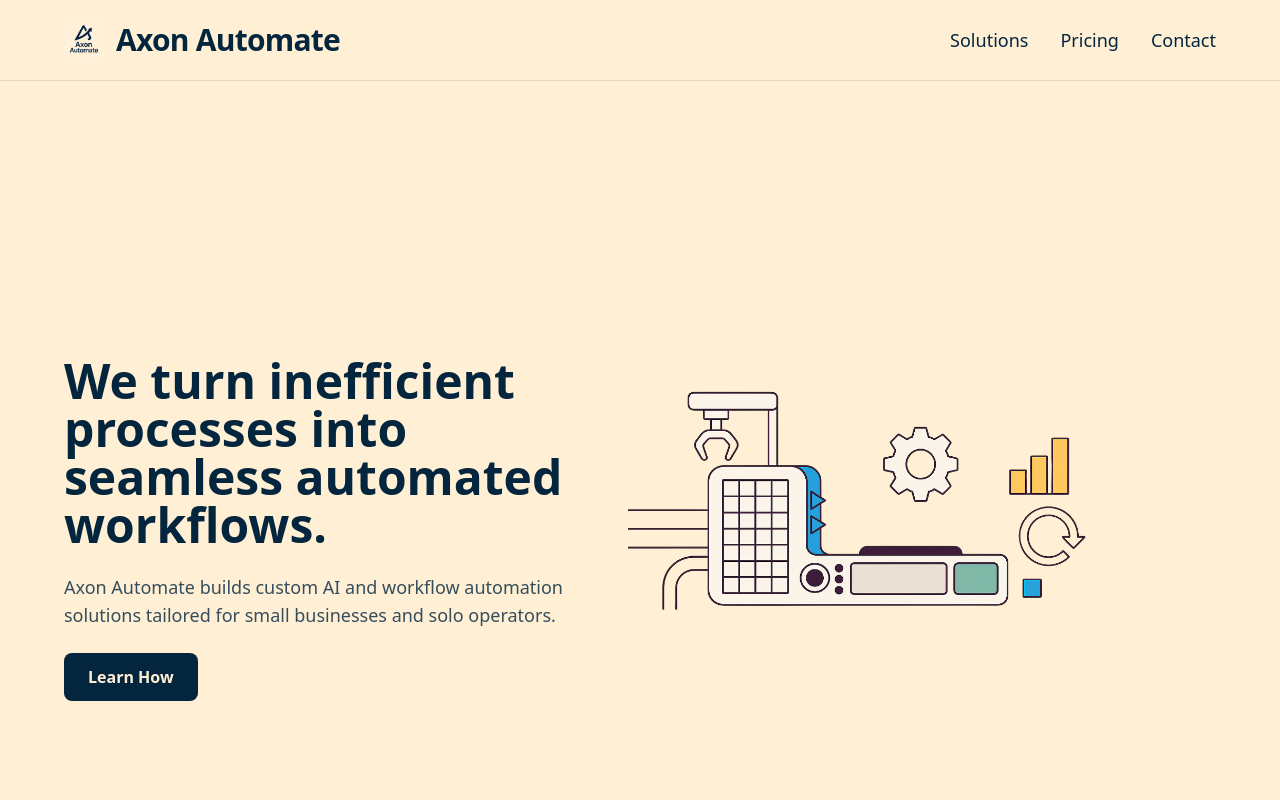
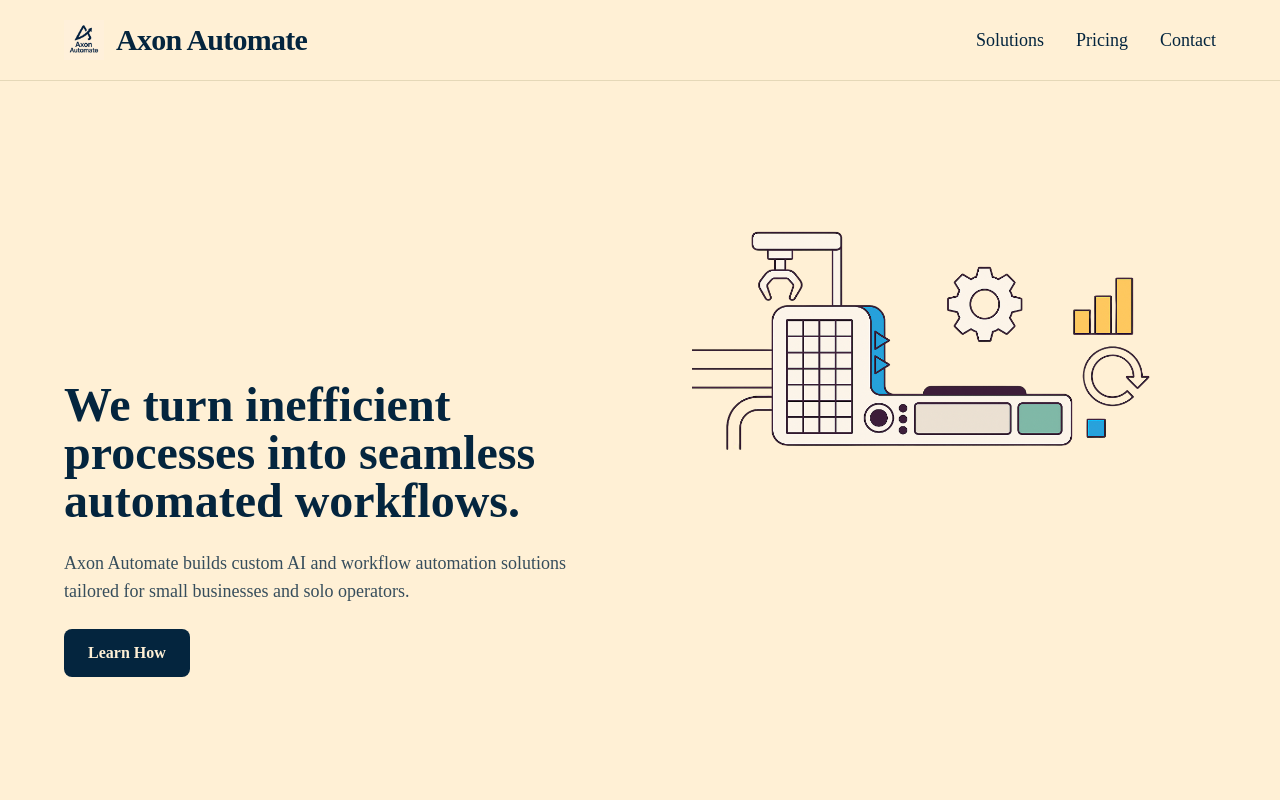
Before and after one commit to trimdex445/axon-automate, a Next.js app: page / in a window 1280 px wide. Shown: the top 800 px of the page. Built offline with nearby package versions, Linux system fonts and the light colour scheme.

Commit message:
Removed Satoshi, integrated Merriweather as default font

```diff
--- a/pages/index.tsx
+++ b/pages/index.tsx
@@ -23,7 +23,7 @@ export default function Home() {
             Learn How
           </a>
         </div>
-        <div className="relative -top-25 -left-8 scale-140">
+        <div className="relative -top-40 -right-8 scale-250">
           <Image
               src="/assets/bg/assets2Ftask_01jt5j0nnhfvtrzkbt9vff57422F1746090928_img_0.png"
               alt="Automation Machine"
--- a/styles/global.css
+++ b/styles/global.css
@@ -1,9 +1,8 @@
 @tailwind base;
 @tailwind components;
 @tailwind utilities;
-@import url('https://api.fontshare.com/v2/css?f[]=Satoshi@400,500,700&display=swap');
 
 body {
-  @apply font-sans bg-axon-background text-axon-text;
+  @apply font-serif bg-axon-background text-axon-text;
   scroll-behavior: smooth;
 }
```
